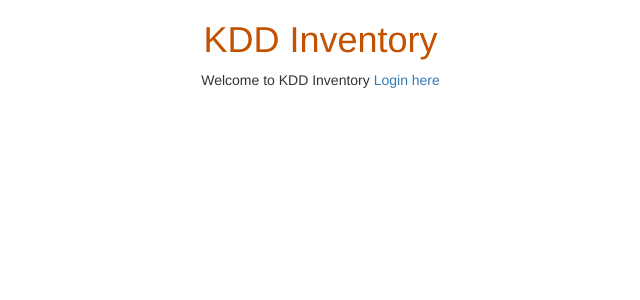
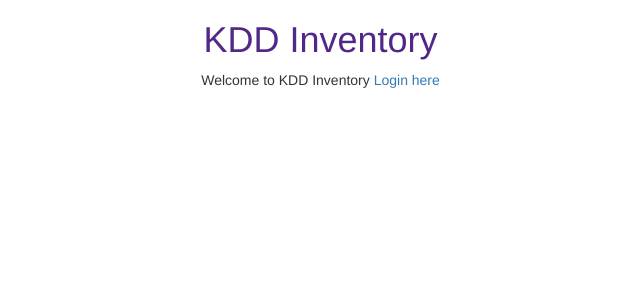
Before and after one commit to kddresearch/OLD-Lab-Inventory, a Django app: page / in a window 1280 px wide. Shown: the top 300 px of the page, without its empty margins (327-967 px from the left). Run offline with Django 3.2, Linux system fonts and the light colour scheme; some libraries are stand-ins or nearby versions.

Commit message:
hex changed to k-state purple

```diff
--- a/inventory/static/css/home.css
+++ b/inventory/static/css/home.css
@@ -1,5 +1,5 @@
 h1 a, h2 a {
-    color: #C25100;
+    color: #512888 ;
 }
 body {
     padding-left: 15px;
```
